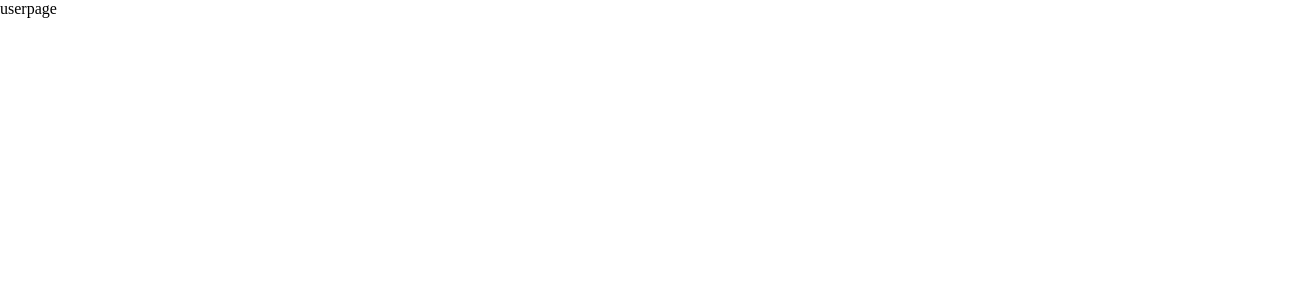
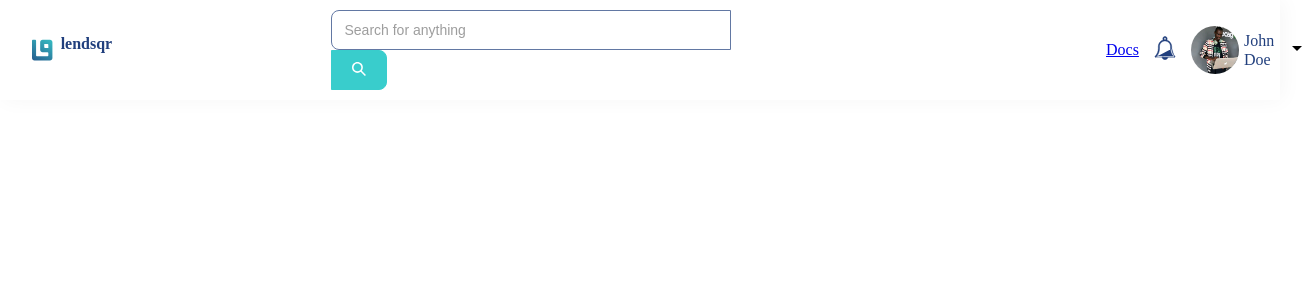
Before and after one commit to Danny4life/lendsqr, a React (Create React App) app: page /userPage in a window 1280 px wide. Shown: the top 300 px of the page, 1309 px wide, since content can reach past the window. Built offline with nearby package versions, Linux system fonts and the light colour scheme.

Commit message:
added navbar component to user page

```diff
--- a/src/pages/userpage/UserPage.jsx
+++ b/src/pages/userpage/UserPage.jsx
@@ -1,10 +1,13 @@
+import NavBar from "../../components/navbar/NavBar";
 import "./userpage.scss"
 
 const userPage = () => {
     return (
-        <div className="userpage">
-            userpage
-        </div>
+        <section className="userpage">
+            <nav>
+                <NavBar />
+            </nav>
+        </section>
      );
 }
 
```
